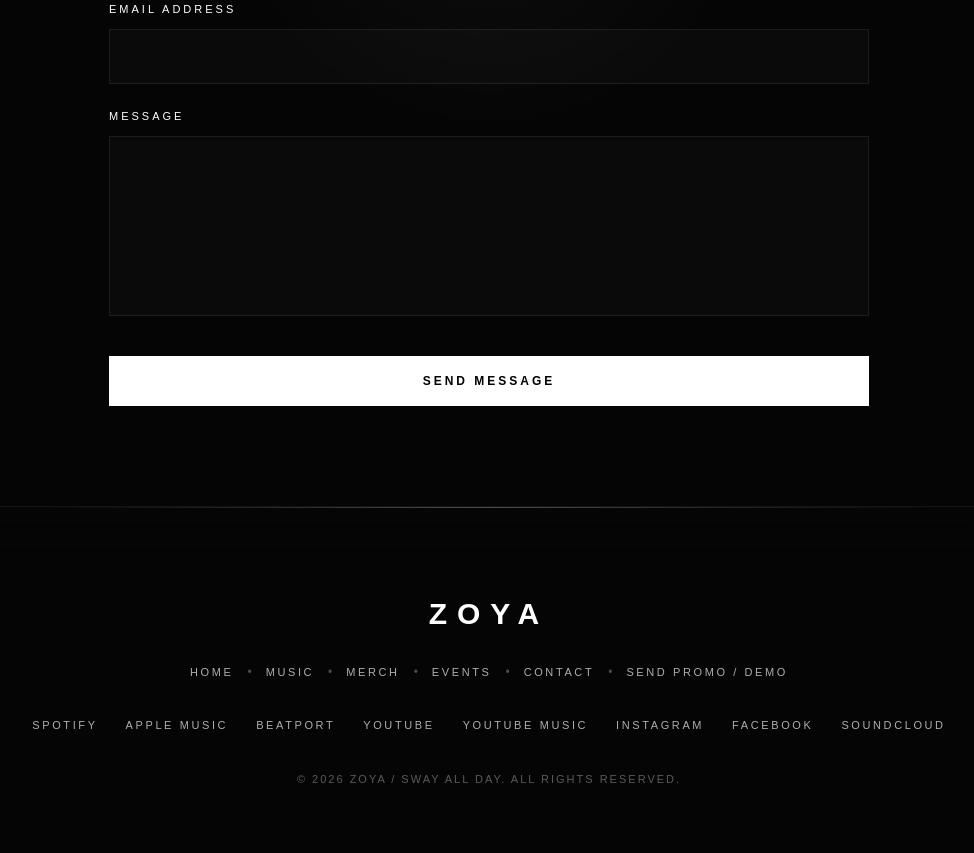
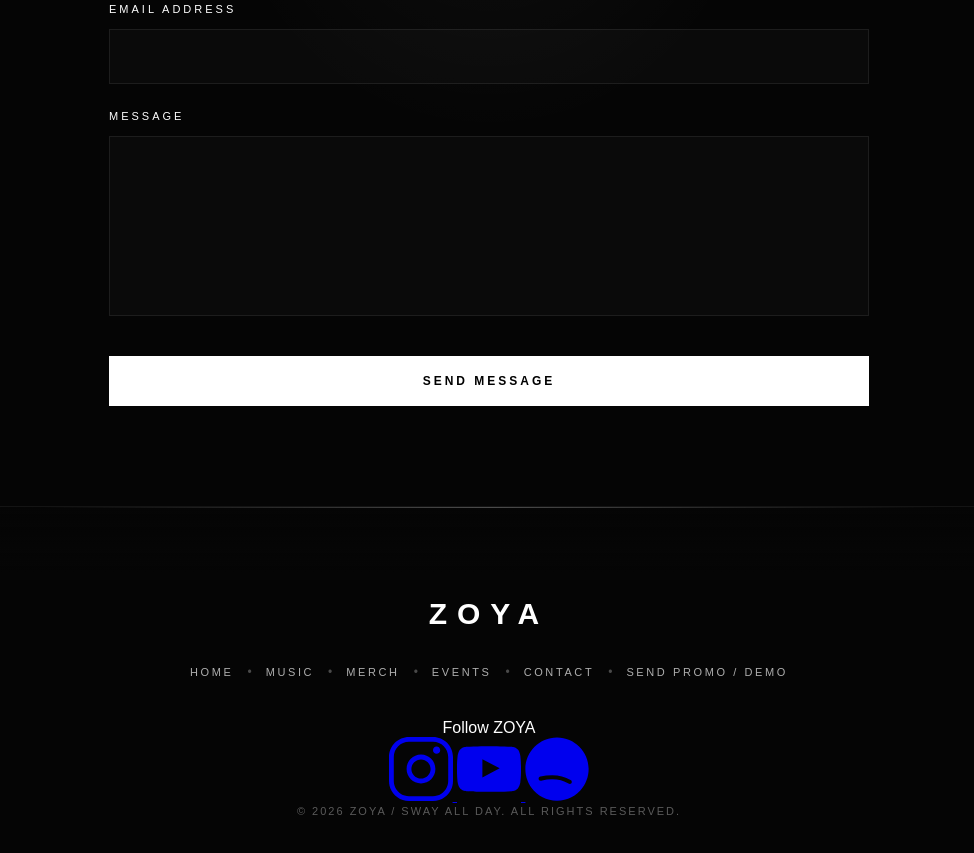
Before and after one commit to SwayAllDay/swayallday.github.io, a plain HTML site: page contact.html in a window 1280 px wide. Shown: the part 482-1335 px from the top of the page, without its empty margins (151-1125 px from the left). Drawn offline with Linux system fonts and the light colour scheme.

Commit message:
Update contact.html

```diff
--- a/contact.html
+++ b/contact.html
@@ -107,38 +107,37 @@
     <a href="demo.html">Send Promo / Demo</a>
   </nav>
 
-  <div class="footer-socials">
+  <div class="footer-follow-title">
+    Follow ZOYA
+  </div>
 
-    <a href="https://open.spotify.com/artist/5eqThkuR9VjiLuYfzESTp7" target="_blank">
-      Spotify
+  <div class="footer-icon-grid">
+
+    <!-- Instagram -->
+    <a href="https://www.instagram.com/zoyasmusic" target="_blank" aria-label="Instagram">
+
+      <svg xmlns="http://www.w3.org/2000/svg" width="64" height="64" viewBox="0 0 80 80">
+        <path fill-rule="evenodd" clip-rule="evenodd" d="M55 6H25C14.5066 6 6 14.5066 6 25V55C6 65.4934 14.5066 74 25 74H55C65.4934 74 74 65.4934 74 55V25C74 14.5066 65.4934 6 55 6ZM25 0C11.1929 0 0 11.1929 0 25V55C0 68.8071 11.1929 80 25 80H55C68.8071 80 80 68.8071 80 55V25C80 11.1929 68.8071 0 55 0H25ZM40 52C46.6274 52 52 46.6274 52 40C52 33.3726 46.6274 28 40 28C33.3726 28 28 33.3726 28 40C28 46.6274 33.3726 52 40 52ZM40 58C49.9411 58 58 49.9411 58 40C58 30.0588 49.9411 22 40 22C30.0589 22 22 30.0588 22 40C22 49.9411 30.0589 58 40 58ZM59.5 21C61.9853 21 64 18.9853 64 16.5C64 14.0147 61.9853 12 59.5 12C57.0147 12 55 14.0147 55 16.5C55 18.9853 57.0147 21 59.5 21Z" fill="currentColor"></path>
+      </svg>
+
     </a>
 
-    <a href="https://music.apple.com/us/artist/zoya/1288162059" target="_blank">
-      Apple Music
+    <!-- YouTube -->
+    <a href="https://www.youtube.com/@zoyasmusic" target="_blank" aria-label="YouTube">
+
+      <svg xmlns="http://www.w3.org/2000/svg" width="64" height="64" viewBox="0 0 96 69">
+        <path fill-rule="evenodd" clip-rule="evenodd" d="M95.0421 15.0455C95.0421 15.0455 94.1035 8.33957 91.2245 5.38559C87.5755 1.51037 83.4827 1.49199 81.6064 1.26493C68.1728 0.279907 48.0213 0.279907 48.0213 0.279907H47.9787C47.9787 0.279907 27.8283 0.279907 14.3936 1.26493C12.5173 1.49199 8.42667 1.51037 4.77547 5.38559C1.89653 8.33957 0.96 15.0455 0.96 15.0455C0.96 15.0455 0 22.9203 0 30.795V38.1789C0 46.0526 0.96 53.9274 0.96 53.9274C0.96 53.9274 1.89653 60.6333 4.77547 63.5873C8.42667 67.4636 13.2235 67.3393 15.36 67.7458C23.0411 68.493 48 68.7243 48 68.7243C48 68.7243 68.1728 68.693 81.6064 67.7091C83.4827 67.482 87.5755 67.4636 91.2245 63.5873C94.1035 60.6333 95.0421 53.9274 95.0421 53.9274C95.0421 53.9274 96 46.0526 96 38.1789V30.795C96 22.9203 95.0421 15.0455 95.0421 15.0455ZM38.0896 47.1241L38.0853 19.7825L64.0245 33.5003L38.0896 47.1241Z" fill="currentColor"></path>
+      </svg>
+
     </a>
 
-    <a href="https://www.beatport.com/nl/artist/zoya/390052" target="_blank">
-      Beatport
-    </a>
+    <!-- Spotify -->
+    <a href="https://open.spotify.com/artist/5eqThkuR9VjiLuYfzESTp7" target="_blank" aria-label="Spotify">
 
-    <a href="https://www.youtube.com/@zoyasmusic" target="_blank">
-      YouTube
-    </a>
+      <svg xmlns="http://www.w3.org/2000/svg" width="64" height="64" viewBox="0 0 88 89">
+        <path d="M43.9997 0.639954C19.6997 0.639954 0 20.3387 0 44.6393C0 68.94 19.6997 88.64 43.9997 88.64C68.3005 88.64 88 68.94 88 44.6393C88 20.3387 68.3003 0.639954 43.9997 0.639954ZM61.8501 65.4025C61.1388 65.4025 60.6525 65.1558 59.9877 64.7507C53.6102 60.8928 45.6596 58.8654 37.2207 58.8654C32.5127 58.8654 27.7744 59.4685 23.3424 60.3908C22.622 60.5474 21.7151 60.8263 21.1736 60.8263C19.5027 60.8263 18.3884 59.4978 18.3884 58.0611C18.3884 56.2111 19.455 55.2919 20.7819 55.0381C26.2164 53.7997 31.6287 53.0925 37.2504 53.0925C46.8782 53.0925 55.4594 55.3016 62.8435 59.7268C63.9424 60.3688 64.5865 61.0235 64.5865 62.6514C64.5866 64.2376 63.2972 65.4025 61.8501 65.4025Z" fill="currentColor"></path>
+      </svg>
 
-    <a href="https://music.youtube.com/@zoyasmusic" target="_blank">
-      YouTube Music
-    </a>
-
-    <a href="https://www.instagram.com/zoyasmusic" target="_blank">
-      Instagram
-    </a>
-
-    <a href="https://www.facebook.com/Zoyasmusic/" target="_blank">
-      Facebook
-    </a>
-
-    <a href="https://soundcloud.com/zoyasmusic" target="_blank">
-      SoundCloud
     </a>
 
   </div>
```
